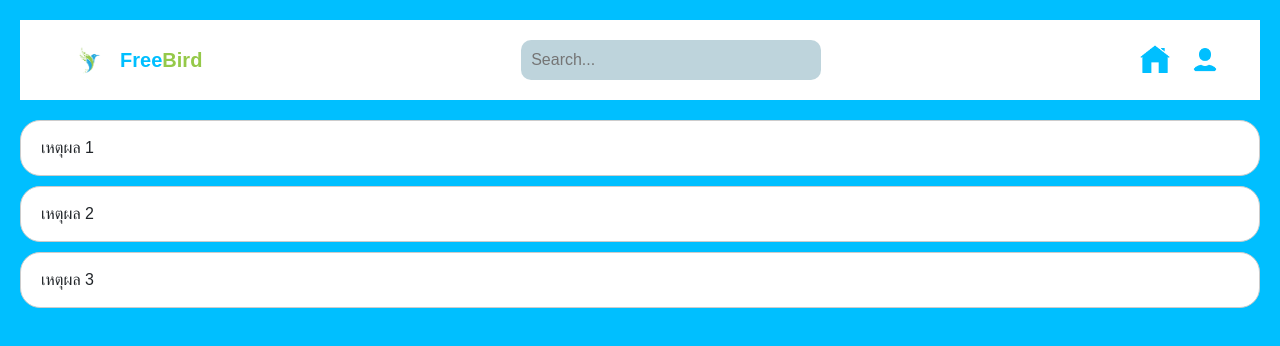
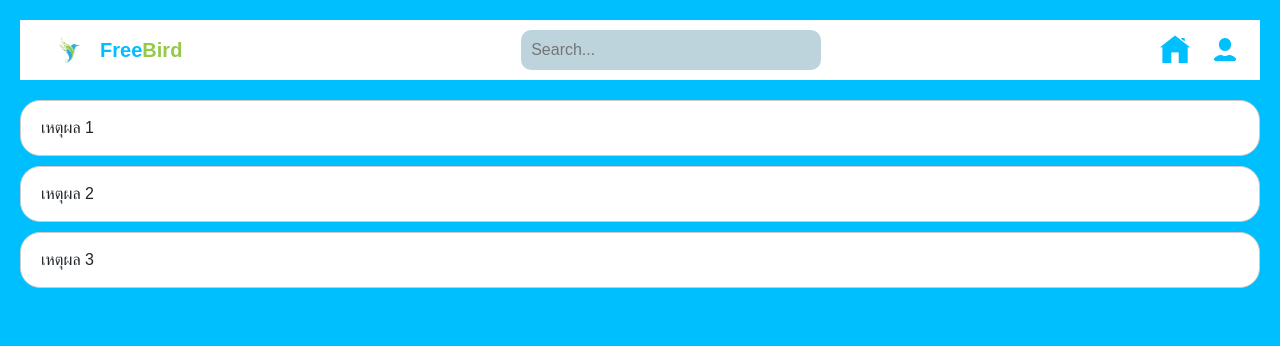
Before and after one commit to NithikonIndy/ProjectSE, a React (Create React App) app in the folder Frontend/: page /report in a window 1280 px wide. Shown: the top 346 px of the page. Built offline with nearby package versions, Linux system fonts and the light colour scheme.

Commit message:
change class name css

```diff
--- a/Frontend/src/Header/Header.css
+++ b/Frontend/src/Header/Header.css
@@ -1,10 +1,11 @@
 /* Ensure the header and search bar are properly aligned and responsive */
-.comment-page-header {
+.header {
   display: flex;
   align-items: center;
   justify-content: space-between;
   margin: 0;
   width: 100%;
+  background-color: white;
 }
 
 .container-logo{
--- a/Frontend/src/Header/Header.js
+++ b/Frontend/src/Header/Header.js
@@ -5,7 +5,7 @@ import home from "./picture/home.png";
 import person from "./picture/person.png";
 
 const Header = () => (
-  <div className="comment-page-header">
+  <div className="header">
     <div className="container-logo">
       <img src={freebird} alt="Logo" />
       <span className="free">Free</span>
```
